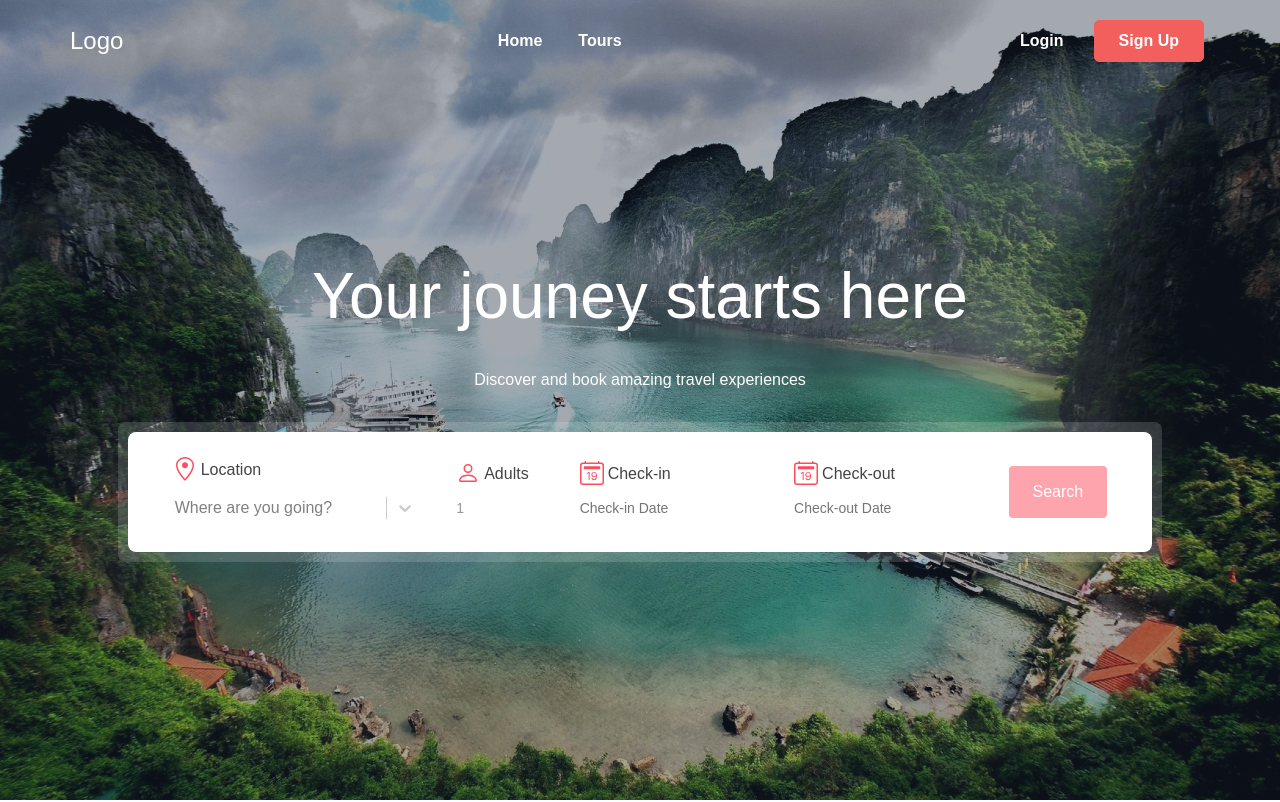
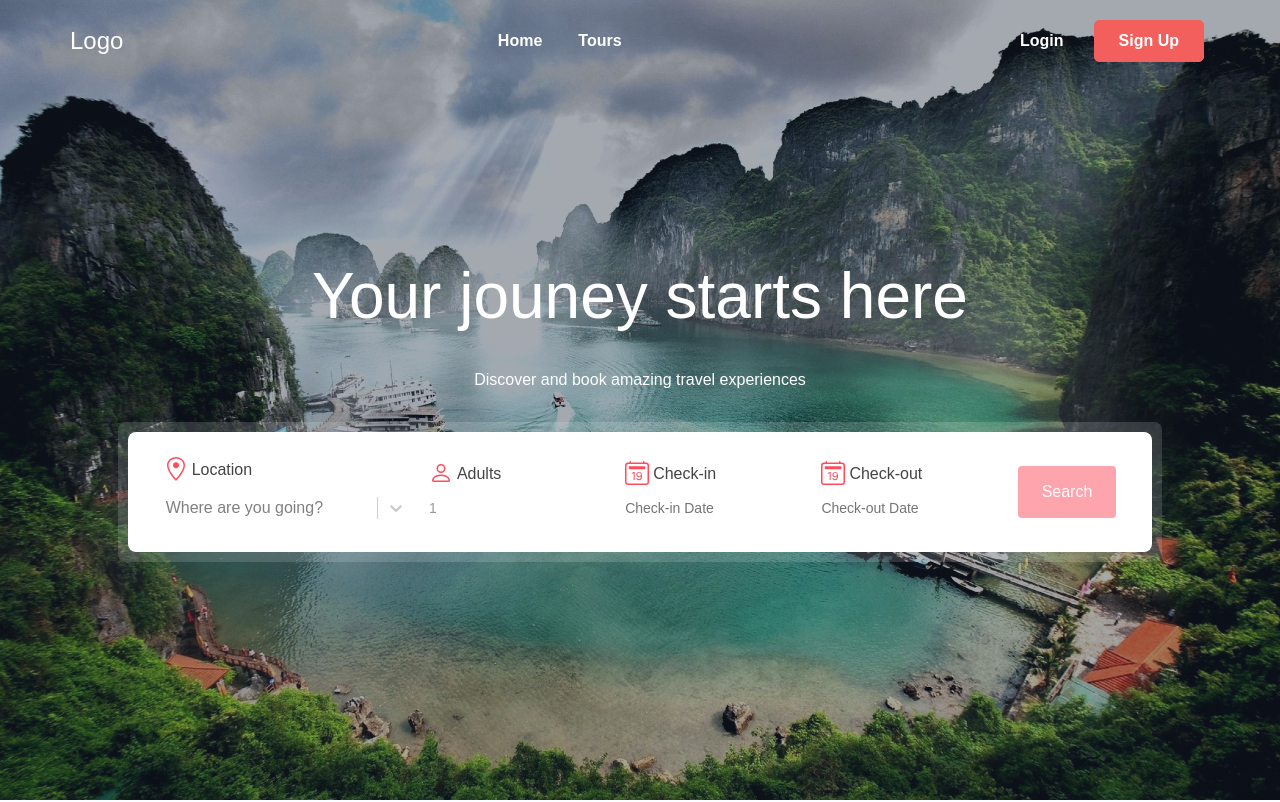
Before and after one commit to barisAkgul/tour-reservations-system-with-react-redux, a React (Vite) app: page / in a window 1280 px wide. Shown: the top 802 px of the page. Built offline with nearby package versions, Linux system fonts and the light colour scheme.

Commit message:
Guest number input updated

```diff
--- a/src/components/common/filter-section/FilterSection.jsx
+++ b/src/components/common/filter-section/FilterSection.jsx
@@ -114,7 +114,7 @@ const FilterSection = ({ buttonText, redirectUrl, location }) => {
           </span>
           Adults
         </S.InputHeader>
-        <input
+        <S.GuestsInput
           type="number"
           placeholder="Person"
           value={filter.adults}
--- a/src/components/common/filter-section/FilterSection.styled.jsx
+++ b/src/components/common/filter-section/FilterSection.styled.jsx
@@ -18,14 +18,6 @@ export const FilterContainer = styled.div`
 
   & > div:nth-child(1) {
     width: 250px;
-  }
-
-  & > div:nth-child(2) {
-    width: 90px;
-
-    input {
-      width: 90px;
-    }
   }
 
   &::before {
@@ -79,23 +71,20 @@ export const LocationInput = styled.input`
 
 export const DateInput = styled.input`
   // width: 150px;
-
-  // &::-webkit-calendar-picker-indicator,
-  // &::-webkit-inner-spin-button,
-  // &::-webkit-clear-button {
-  //   opacity: 1;
-  // }
 `;
 
 export const Input = styled.input``;
 
 export const GuestsInput = styled.input`
-  width: 30px;
+  width: 90%;
+  input {
+    width: 90px;
+  }
 `;
 
 export const InputContainer = styled.div`
   @media (max-width: 968px) {
-    flex: 0 0 50%;
+    flex: 0 0 46%;
   }
 
   @media (max-width: 576px) {
@@ -157,6 +146,14 @@ export const DetailPageFilterContainer = styled(FilterContainer)`
     width: 100%;
   }
 
+  & > div:nth-child(2) {
+    width: 100%;
+
+    input {
+      width: 90px;
+    }
+  }
+
   &:nth-child(1) {
     flex: 0 0 20%;
   }
@@ -208,7 +205,11 @@ export const DetailPageFilterContainer = styled(FilterContainer)`
   }
 
   ${GuestsInput} {
-    width: 30px;
+    width: 90px;
+
+    @media (min-width: 768px) {
+      width: 100%;
+    }
   }
 
   ${InputContainer} {
@@ -216,6 +217,7 @@ export const DetailPageFilterContainer = styled(FilterContainer)`
 
     @media (max-width: 768px) {
       flex: 0 0 50%;
+      padding-right: 16px;
     }
 
     @media (max-width: 576px) {
```
